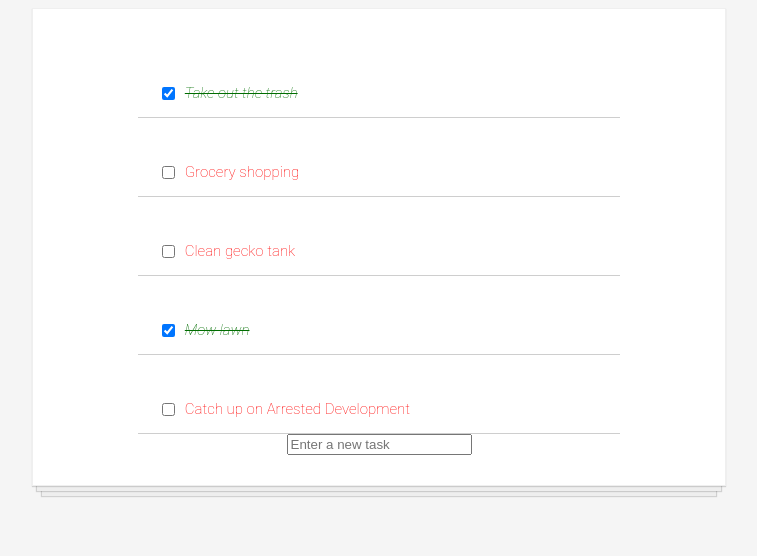
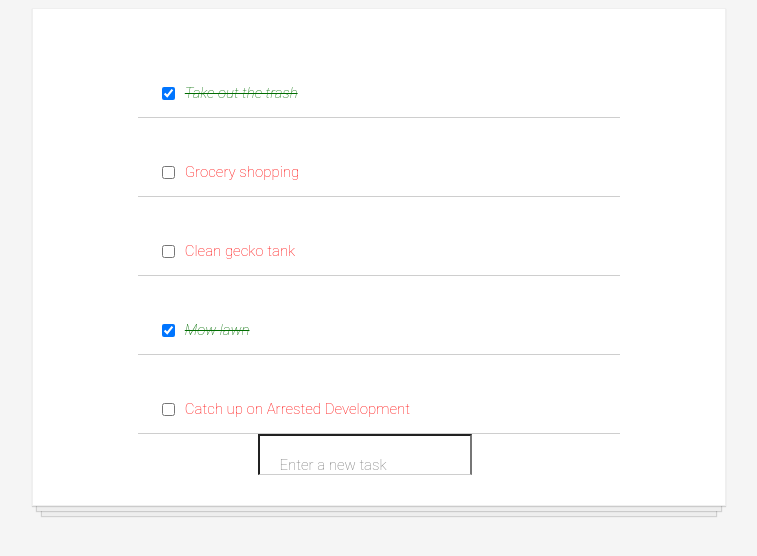
Before and after one commit to ilcanseco/ToDoList, a React (Create React App) app: page / in a window 1280 px wide. Shown: the top 556 px of the page, without its empty margins (261-1018 px from the left). Built offline with nearby package versions, Linux system fonts and the light colour scheme.

Commit message:
Style for textbox

```diff
--- a/src/index.css
+++ b/src/index.css
@@ -32,6 +32,18 @@ body {
   color: #333333;
 }
 
+.text-box {
+  display: flex;
+  justify-content: flex-start;
+  align-items: center;
+  padding: 20px 20px 0;
+  width: 70%;
+  border-bottom: 1px solid #cecece;
+  font-family: Roboto, sans-serif;
+  font-weight: 100;
+  font-size: 15px;
+  color: #333333;
+}
 input[type="checkbox"] {
   margin-right: 10px;
   font-size: 30px;
```
